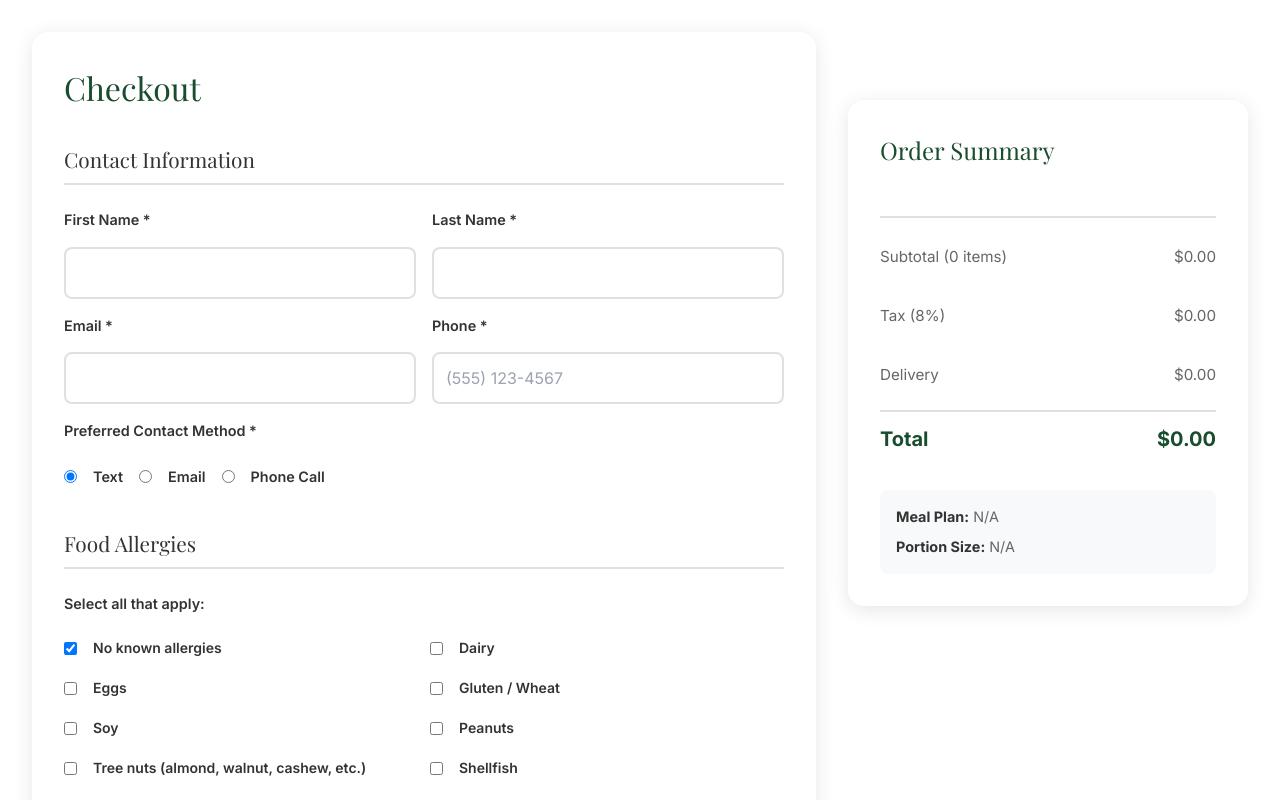
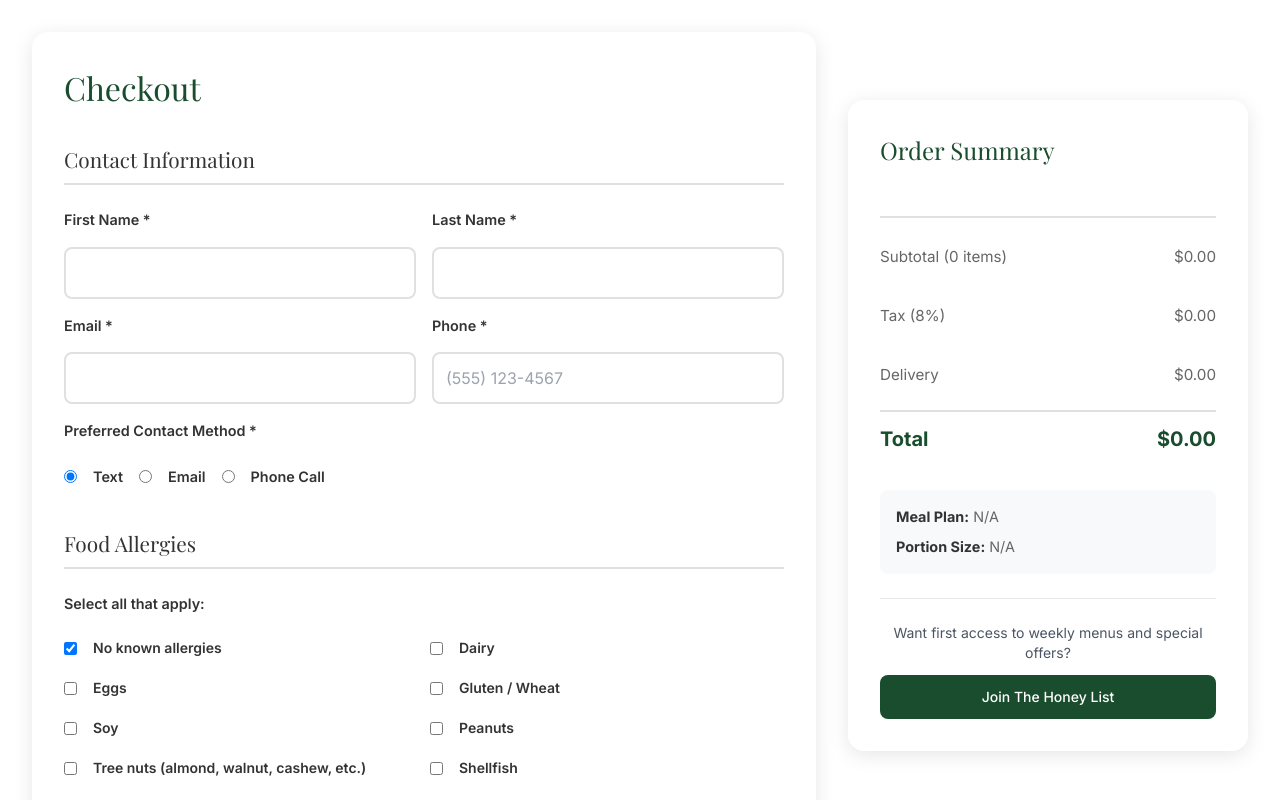
Before and after one commit to BTheCoderr/honeybyjasmine, a React (Create React App) app: page /checkout in a window 1280 px wide. Shown: the top 800 px of the page. Built offline with nearby package versions, Linux system fonts and the light colour scheme; the HTML template or start-up script is replaced by a standard one.

Commit message:
Add Join The Honey List button to checkout page

```diff
--- a/src/components/Checkout.js
+++ b/src/components/Checkout.js
@@ -715,6 +715,20 @@ const Checkout = ({ selectedMeals = [], personalization = {}, onOrderComplete })
               <p><strong>Allergies Avoided:</strong> {personalization.allergies.join(', ')}</p>
             )}
           </div>
+
+          {/* Join The Honey List CTA */}
+          <div className="mt-6 pt-6 border-t border-gray-200">
+            <p className="text-sm text-gray-600 mb-3 text-center">
+              Want first access to weekly menus and special offers?
+            </p>
+            <button
+              type="button"
+              onClick={() => navigate('/#email-signup')}
+              className="w-full bg-[#1a4d2e] hover:bg-[#2d5016] text-white px-4 py-3 rounded-lg font-medium transition-colors text-sm"
+            >
+              Join The Honey List
+            </button>
+          </div>
         </div>
       </div>
     </div>
--- a/src/components/LandingPage.js
+++ b/src/components/LandingPage.js
@@ -774,7 +774,7 @@ const LandingPage = () => {
       </section>
 
       {/* Email Signup Section */}
-      <section className="bg-gradient-to-br from-[#faf8f5] to-[#f5f0e8] py-20 sm:py-28">
+      <section id="email-signup" className="bg-gradient-to-br from-[#faf8f5] to-[#f5f0e8] py-20 sm:py-28 scroll-offset">
         <div className="max-w-2xl mx-auto px-4 sm:px-6 lg:px-8">
           <div className="bg-white rounded-3xl p-10 sm:p-14 md:p-16 shadow-lg border border-[#e8e0d5]">
             <h2 className="text-3xl sm:text-4xl md:text-5xl font-serif font-bold text-[#1a4d2e] mb-6 text-center">
```
